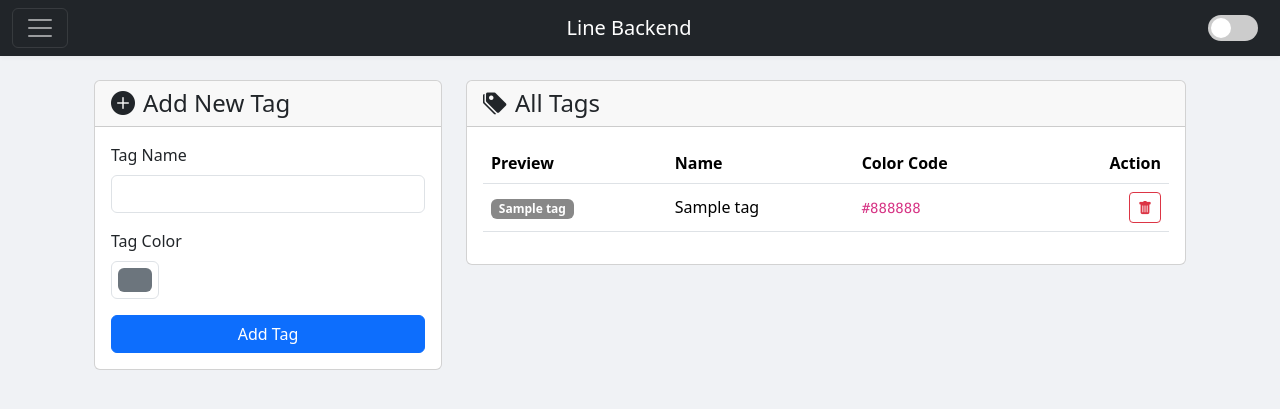
After one commit to mrtprd1824-collab/linebackend-, a Flask app: page /api/tags/manage in a window 1280 px wide. The commit adds this page. Shown: the top 409 px of the page. Run offline with Flask 3, Linux system fonts and the light colour scheme; a user stored in the database is signed in; tables that the repository leaves empty hold one stand-in row (values such as "Sample post"); some libraries are stand-ins or nearby versions.

Commit message:
อัปเดตฟีเจอร์ Tag และ Seach

```diff
--- a/app/blueprints/tags/routes.py
+++ b/app/blueprints/tags/routes.py
@@ -1,5 +1,7 @@
 from flask import Blueprint, request, jsonify
 from app.models import db, Tag, LineUser
+from flask import render_template, request, flash, redirect, url_for
+from flask_login import login_required
 
 # สร้าง Blueprint ที่ชื่อว่า 'tags'
 bp = Blueprint('tags', __name__, url_prefix='/api/tags')
@@ -68,3 +70,41 @@ def remove_tag_from_user(user_id, tag_id):
         db.session.commit()
 
     return jsonify({'success': True, 'message': f'Tag "{tag.name}" removed from user {user.id}'})
+
+@bp.route('/manage')
+@login_required
+def manage_tags_page():
+    """Route สำหรับแสดงหน้า 'Manage Tags'"""
+    all_tags = Tag.query.order_by(Tag.name).all()
+    return render_template('tags/manage_tags.html', tags=all_tags)
+
+@bp.route('/add', methods=['POST'])
+@login_required
+def add_tag():
+    """Route สำหรับรับข้อมูลจากฟอร์มเพื่อสร้าง Tag ใหม่"""
+    name = request.form.get('name')
+    color = request.form.get('color')
+
+    if not name or not color:
+        flash('Tag name and color are required.', 'danger')
+        return redirect(url_for('tags.manage_tags_page'))
+
+    if Tag.query.filter_by(name=name).first():
+        flash('A tag with this name already exists.', 'warning')
+        return redirect(url_for('tags.manage_tags_page'))
+
+    new_tag = Tag(name=name, color=color)
+    db.session.add(new_tag)
+    db.session.commit()
+    flash('New tag created successfully!', 'success')
+    return redirect(url_for('tags.manage_tags_page'))
+
+@bp.route('/<int:tag_id>/delete', methods=['POST'])
+@login_required
+def delete_tag(tag_id):
+    """Route สำหรับลบ Tag"""
+    tag_to_delete = Tag.query.get_or_404(tag_id)
+    db.session.delete(tag_to_delete)
+    db.session.commit()
+    flash(f'Tag "{tag_to_delete.name}" has been deleted.', 'success')
+    return redirect(url_for('tags.manage_tags_page'))
--- a/templates/base.html
+++ b/templates/base.html
@@ -93,6 +93,10 @@
 
                         <!-- Admin Menu -->
                         {% if current_user.is_admin %}
+                        <li class="nav-item">
+                            <a class="nav-link" href="{{ url_for('tags.manage_tags_page') }}">
+                                <i class="bi bi-tags-fill me-2"></i>Manage Tags</a>
+                        </li>
                         <li class="nav-item">
                             <a class="nav-link" href="{{ url_for('search.search_page') }}">
                                 <i class="bi bi-search me-2"></i>Search Users
--- /dev/null
+++ b/templates/tags/manage_tags.html
@@ -0,0 +1,80 @@
+{% extends "base.html" %}
+{% block title %}Manage Tags{% endblock %}
+
+{% block content %}
+<div class="container mt-4">
+    <div class="row">
+        <div class="col-md-4">
+            <div class="card">
+                <div class="card-header">
+                    <h4 class="mb-0"><i class="bi bi-plus-circle-fill me-2"></i>Add New Tag</h4>
+                </div>
+                <div class="card-body">
+                    <form action="{{ url_for('tags.add_tag') }}" method="POST">
+                        <div class="mb-3">
+                            <label for="name" class="form-label">Tag Name</label>
+                            <input type="text" class="form-control" id="name" name="name" required>
+                        </div>
+                        <div class="mb-3">
+                            <label for="color" class="form-label">Tag Color</label>
+                            <input type="color" class="form-control form-control-color" id="color" name="color"
+                                value="#6c757d" title="Choose your color">
+                        </div>
+                        <div class="d-grid">
+                            <button type="submit" class="btn btn-primary">Add Tag</button>
+                        </div>
+                    </form>
+                </div>
+            </div>
+        </div>
+
+        <div class="col-md-8">
+            <div class="card">
+                <div class="card-header">
+                    <h4 class="mb-0"><i class="bi bi-tags-fill me-2"></i>All Tags</h4>
+                </div>
+                <div class="card-body">
+                    <div class="table-responsive">
+                        <table class="table table-hover align-middle">
+                            <thead>
+                                <tr>
+                                    <th>Preview</th>
+                                    <th>Name</th>
+                                    <th>Color Code</th>
+                                    <th class="text-end">Action</th>
+                                </tr>
+                            </thead>
+                            <tbody>
+                                {% for tag in tags %}
+                                <tr>
+                                    <td>
+                                        <span class="badge" style="background-color: {{ tag.color }}; color: #fff;">{{
+                                            tag.name
+                                            }}</span>
+                                    </td>
+                                    <td>{{ tag.name }}</td>
+                                    <td><code>{{ tag.color }}</code></td>
+                                    <td class="text-end">
+                                        <form action="{{ url_for('tags.delete_tag', tag_id=tag.id) }}" method="POST"
+                                            class="d-inline"
+                                            onsubmit="return confirm('Are you sure you want to delete this tag?');">
+                                            <button type="submit" class="btn btn-sm btn-outline-danger">
+                                                <i class="bi bi-trash-fill"></i>
+                                            </button>
+                                        </form>
+                                    </td>
+                                </tr>
+                                {% else %}
+                                <tr>
+                                    <td colspan="4" class="text-center text-muted">No tags found.</td>
+                                </tr>
+                                {% endfor %}
+                            </tbody>
+                        </table>
+                    </div>
+                </div>
+            </div>
+        </div>
+    </div>
+</div>
+{% endblock %}
```
